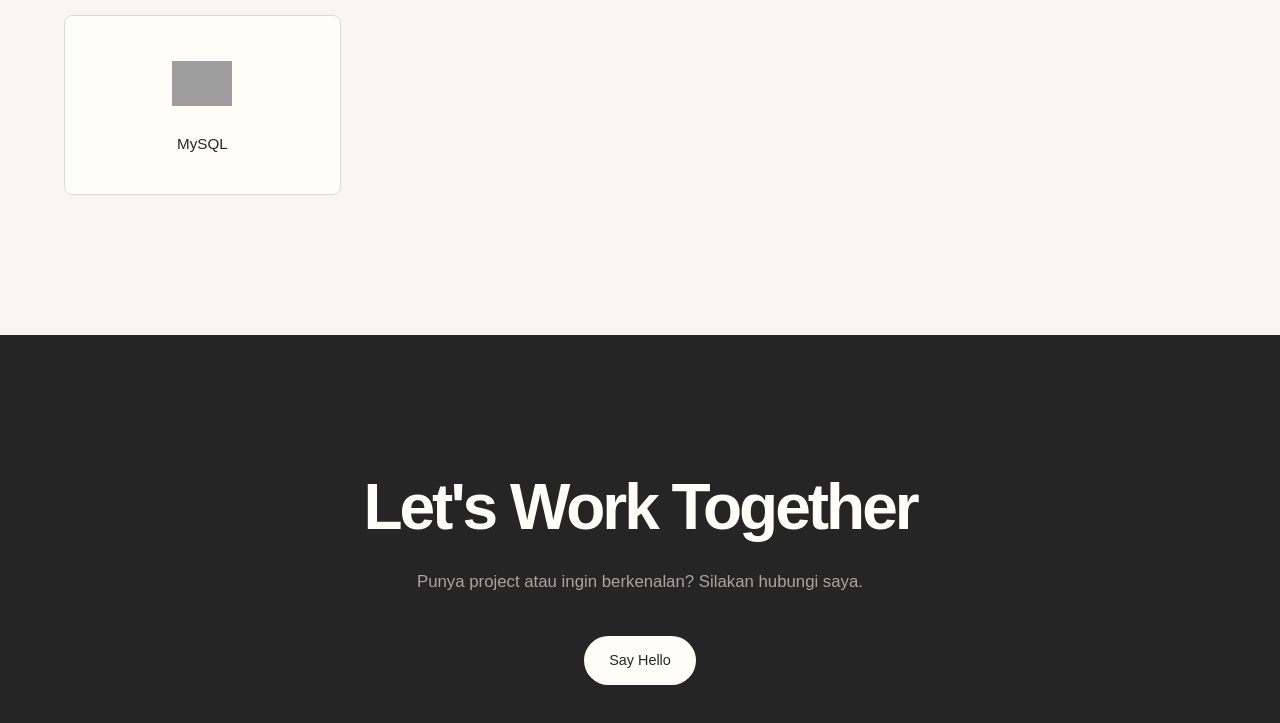
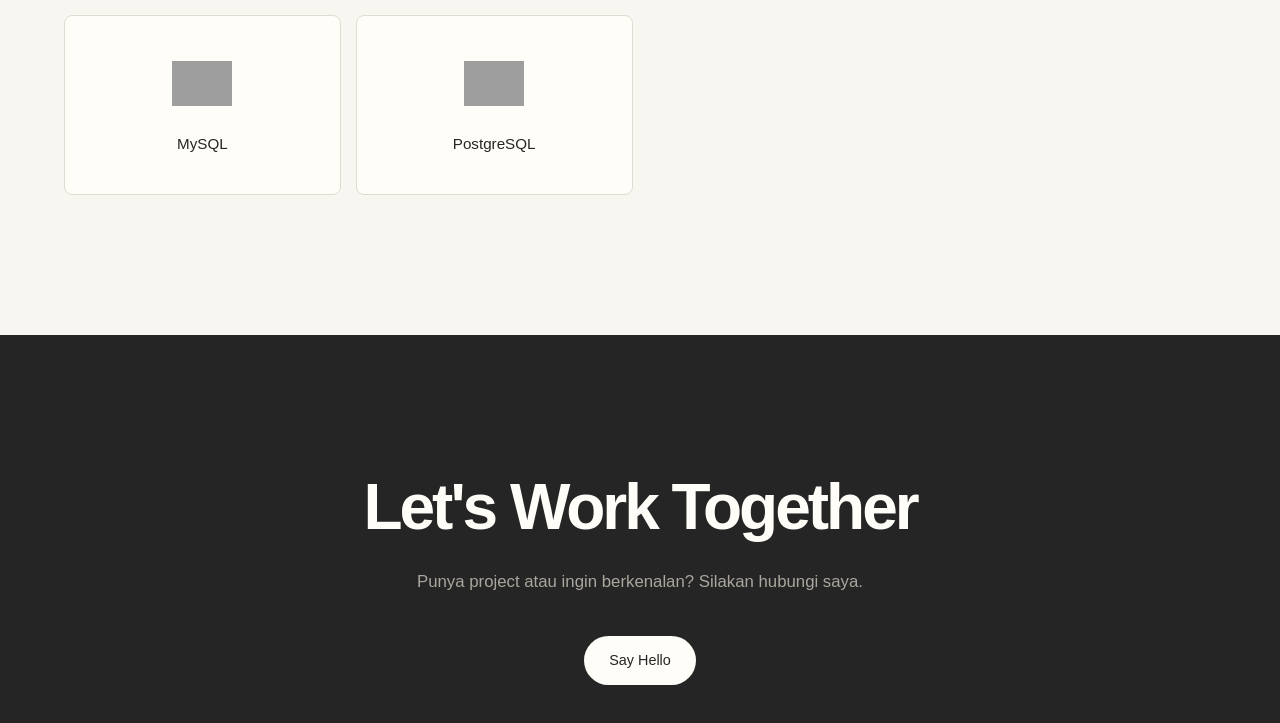
Before and after one commit to japamaulana/japamaulana.github.io, a plain HTML site: page index.html in a window 1280 px wide. Shown: the part 2971-3694 px from the top of the page. Drawn offline with Linux system fonts and the light colour scheme; grey boxes are pictures that could not be loaded.

Commit message:
create skill postgesql

```diff
--- a/index.html
+++ b/index.html
@@ -614,6 +614,17 @@
 
                     </div>
 
+                    <!-- PostgreSQL -->
+                    <div class="skill-card">
+                        <img
+                            src="https://cdn.jsdelivr.net/gh/devicons/devicon/icons/postgresql/postgresql-original.svg"
+                            alt="PostgreSQL"
+                        >
+                        <span>
+                            PostgreSQL
+                        </span>
+                    </div>
+
                     </div>
 
             </div>
```
